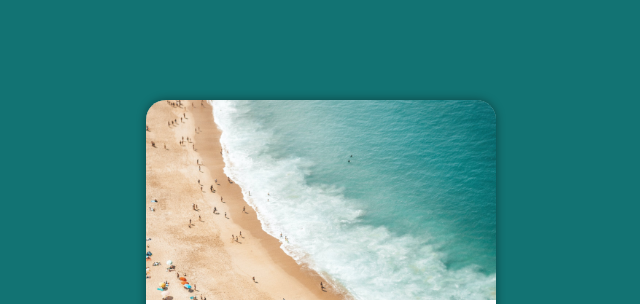
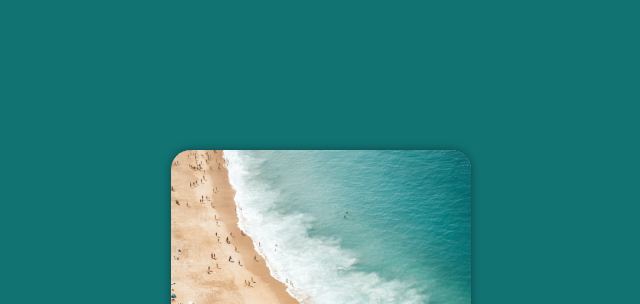
Before and after one commit to AnderThomaz/MeuLogin, a plain HTML site: page index.html in a window 1280 px wide. Shown: the top 304 px of the page, without its empty margins (319-959 px from the left). Drawn offline with Linux system fonts and the light colour scheme.

Commit message:
Update style.css

```diff
--- a/estilos/style.css
+++ b/estilos/style.css
@@ -26,8 +26,8 @@ section#login {
     left: 50%;
     transform: translate(-50%, -50%);
     background-color: white;
-    width: 350px;
-    height: 600px;
+    width: 300px;
+    height: 500px;
     border-radius: 20px;
     overflow: hidden;
     box-shadow: 0px 0px 10px rgba(0, 0, 0, 0.425);
```
